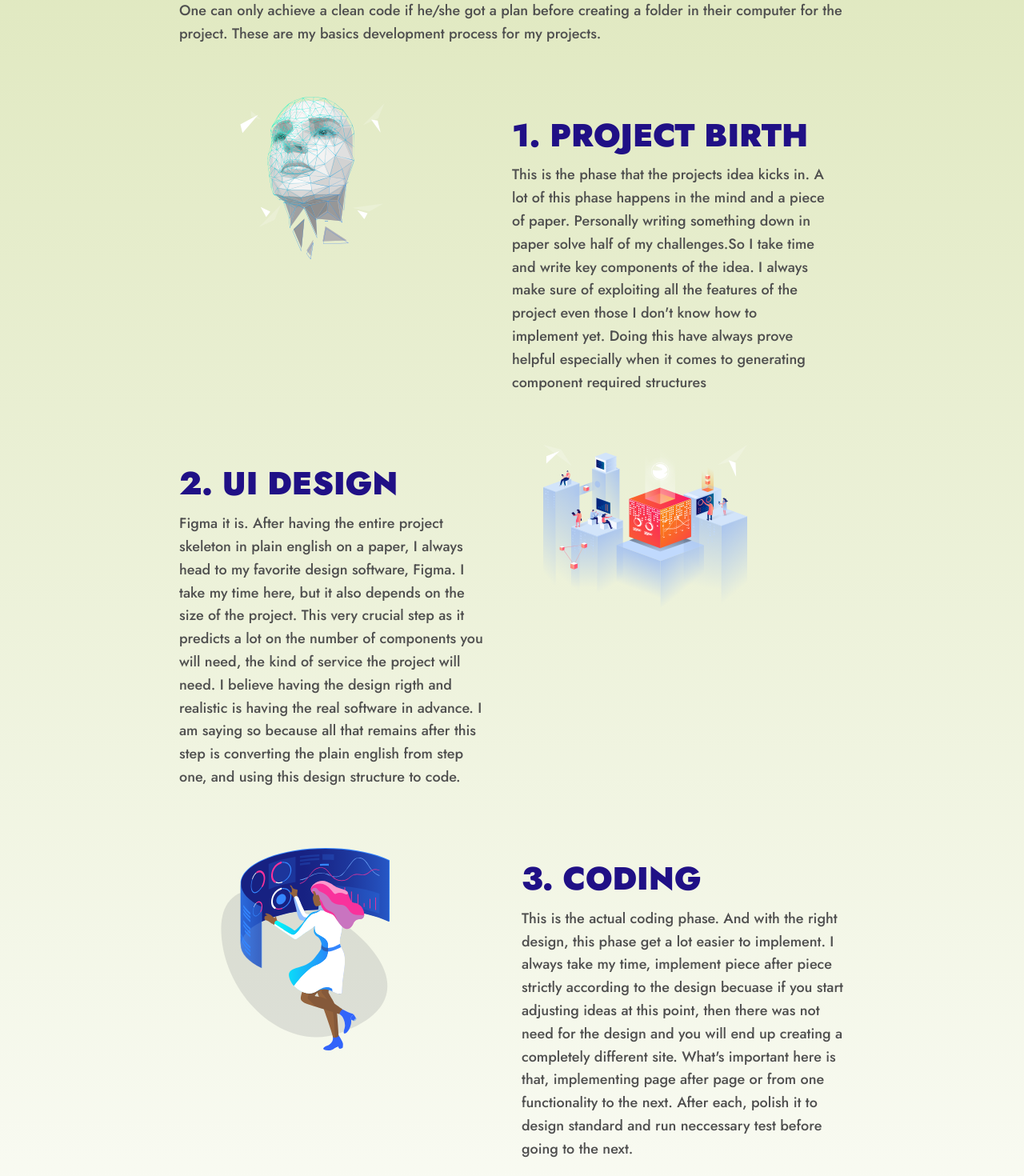
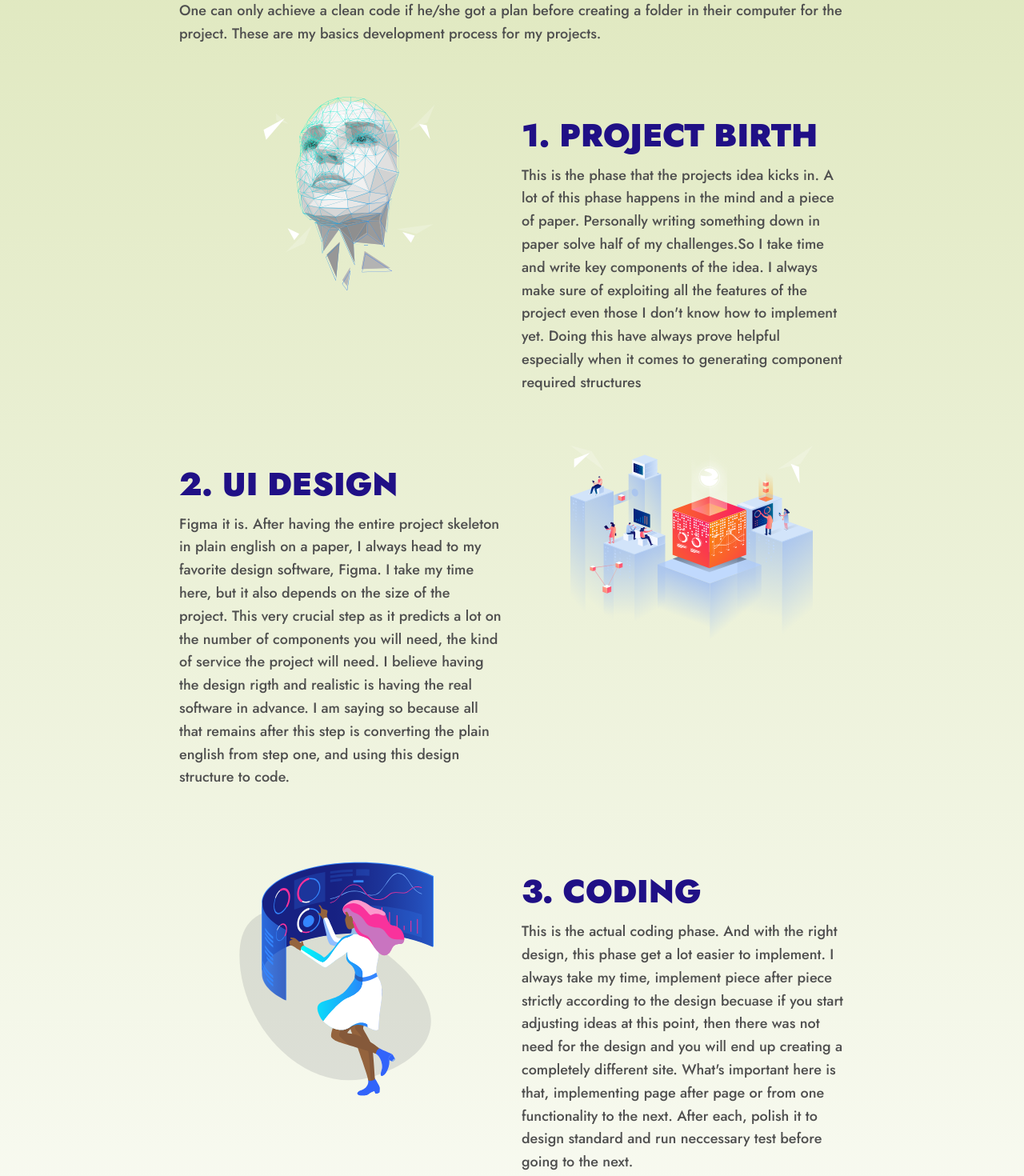
Before and after one commit to Vitalis-Kirui/My-Portfolio, an Angular app in the folder Portfolio-UI/: page / in a window 1280 px wide. Shown: the part 2740-4210 px from the top of the page at 80% size. Built offline with nearby package versions, Linux system fonts and the light colour scheme.

Commit message:
polishing display for development process

```diff
--- a/Portfolio-UI/src/app/app.component.css
+++ b/Portfolio-UI/src/app/app.component.css
@@ -203,6 +203,7 @@ h2{
 #developmentprocess {
     width: 100%;
     background-image: linear-gradient(to top, rgba(240, 0, 0, 0), rgb(222, 231, 188));
+    padding-bottom: 3%;
 }
 
 .devContent{
@@ -220,29 +221,20 @@ h2{
     font-weight: 500;
 }
 
-.projectBirth{
-    width: 100%;
-}
-
 .projectBirth img, .coding img, .deployment img{
-    width: 75%;
-    /* margin: auto; */
+    width: 85%;
+    margin-left: 5%;
     height: auto;
     padding-left: 10%;
 }
 
-/* Design */
-.design{
-    width: 100%;
-}
-
 .design img{
-    width: 75%;
-    /* margin: auto; */
+    width: 85%;
+    margin-left: 5%;
     height: auto;
     padding-left: 10%;
 }
 
-/* *{
-    border: 1px solid red;
-} */
+.deployment p{
+    padding-top: 7%;
+}
--- a/Portfolio-UI/src/app/app.component.html
+++ b/Portfolio-UI/src/app/app.component.html
@@ -229,7 +229,7 @@
         </div>
 
         <!-- UI Design -->
-        <div class="row design pt-5">
+        <div class="row design pt-5 pb-3">
 
             <div class="col-md-6 pt-4">
 
```
